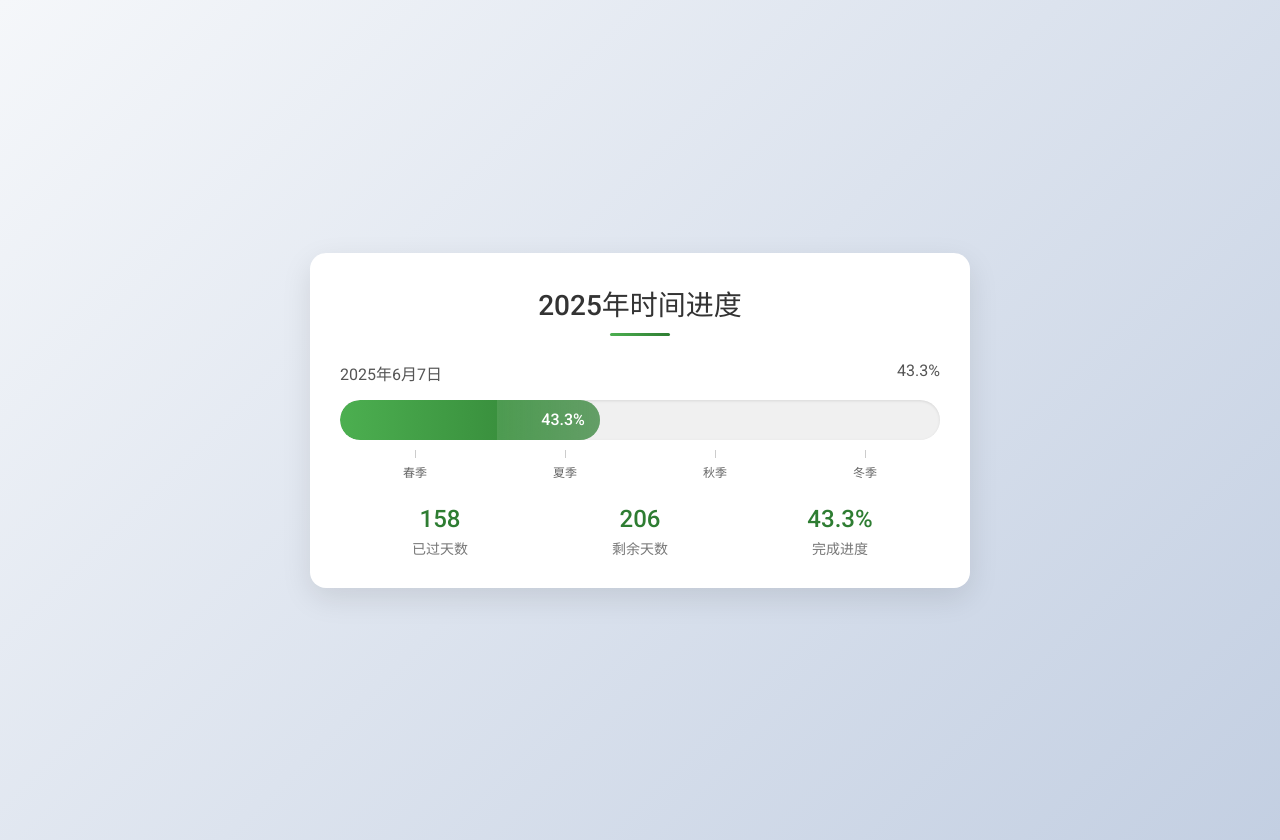
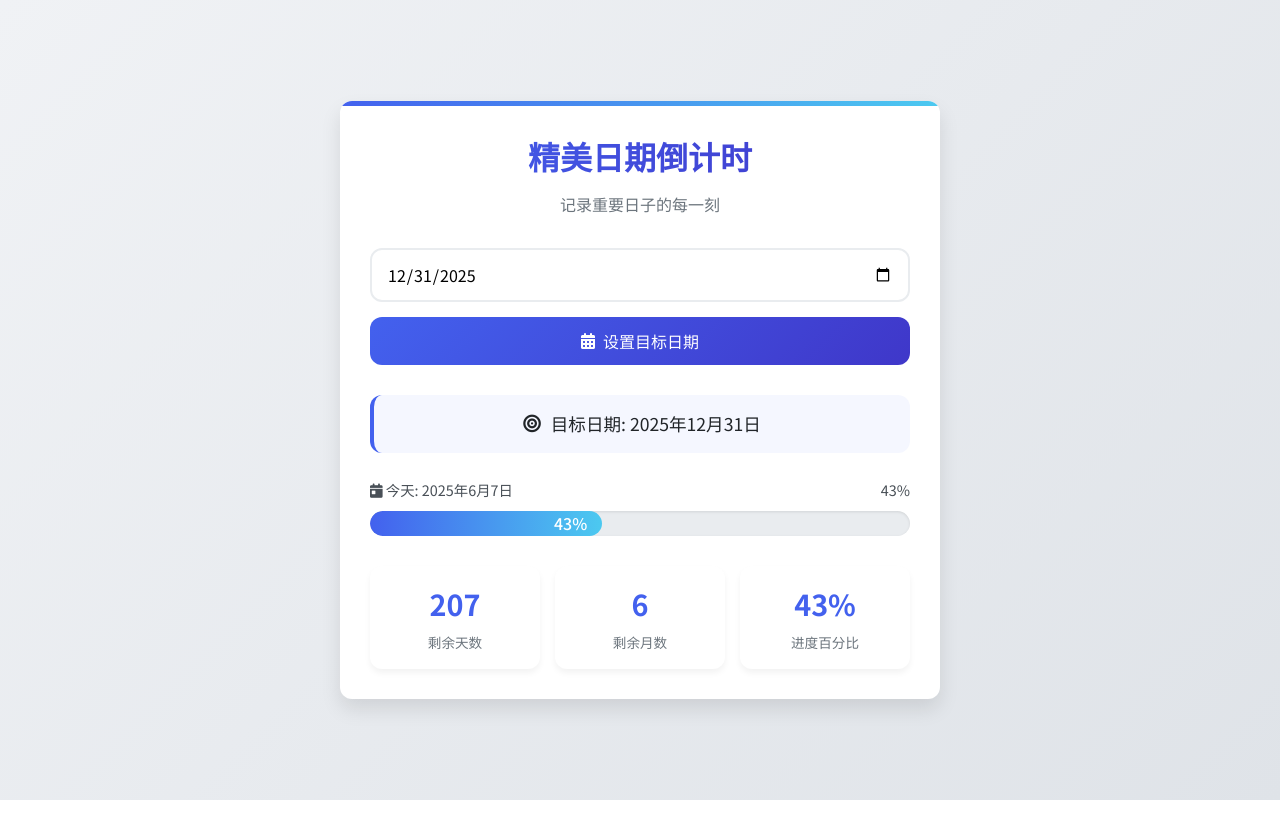
Before and after one commit to Crimater/yiers, a plain HTML site: page index.html in a window 1280 px wide. After the commit the page ends 800 px from the top, so only its background shows below. Drawn offline with Linux system fonts and the light colour scheme.

Commit message:
Add files via upload

```diff
--- a/index.html
+++ b/index.html
@@ -3,66 +3,162 @@
 <head>
     <meta charset="UTF-8">
     <meta name="viewport" content="width=device-width, initial-scale=1.0">
-    <title>2025年时间进度</title>
-    <link href="https://fonts.googleapis.com/css2?family=Roboto:wght@300;400;500&display=swap" rel="stylesheet">
+    <title>精美日期倒计时</title>
+    <link href="https://fonts.googleapis.com/css2?family=Noto+Sans+SC:wght@300;400;500;700&display=swap" rel="stylesheet">
+    <link rel="stylesheet" href="https://cdnjs.cloudflare.com/ajax/libs/font-awesome/6.0.0-beta3/css/all.min.css">
     <style>
+        :root {
+            --primary-color: #4361ee;
+            --secondary-color: #3f37c9;
+            --success-color: #4cc9f0;
+            --danger-color: #f72585;
+            --warning-color: #f8961e;
+            --light-color: #f8f9fa;
+            --dark-color: #212529;
+            --border-radius: 12px;
+            --box-shadow: 0 10px 20px rgba(0, 0, 0, 0.1);
+            --transition: all 0.3s cubic-bezier(0.25, 0.8, 0.25, 1);
+        }
+
+        * {
+            box-sizing: border-box;
+            margin: 0;
+            padding: 0;
+        }
+
         body {
-            background: linear-gradient(135deg, #f5f7fa 0%, #c3cfe2 100%);
+            background: linear-gradient(135deg, #f0f2f5 0%, #dfe3e8 100%);
             min-height: 100vh;
             display: flex;
             justify-content: center;
             align-items: center;
-            font-family: 'Roboto', 'PingFang SC', 'Microsoft YaHei', sans-serif;
-            margin: 0;
+            font-family: 'Noto Sans SC', sans-serif;
             padding: 20px;
+            color: var(--dark-color);
+            line-height: 1.6;
         }
 
-        .progress-card {
-            background: white;
-            border-radius: 16px;
-            box-shadow: 0 10px 30px rgba(0, 0, 0, 0.1);
-            padding: 30px;
+        .countdown-container {
             width: 100%;
             max-width: 600px;
-            transition: all 0.3s ease;
         }
 
-        .progress-card:hover {
-            transform: translateY(-5px);
-            box-shadow: 0 15px 35px rgba(0, 0, 0, 0.15);
+        .countdown-card {
+            background: white;
+            border-radius: var(--border-radius);
+            box-shadow: var(--box-shadow);
+            padding: 30px;
+            position: relative;
+            overflow: hidden;
         }
 
-        .year-title {
-            text-align: center;
-            font-size: 28px;
-            margin-bottom: 25px;
-            color: #333;
-            font-weight: 500;
-            position: relative;
+        .countdown-card::before {
+            content: '';
+            position: absolute;
+            top: 0;
+            left: 0;
+            width: 100%;
+            height: 5px;
+            background: linear-gradient(90deg, var(--primary-color), var(--success-color));
         }
 
-        .year-title::after {
-            content: "";
-            display: block;
-            width: 60px;
-            height: 3px;
-            background: linear-gradient(90deg, #4CAF50, #2E7D32);
-            margin: 10px auto 0;
-            border-radius: 3px;
+        .header {
+            text-align: center;
+            margin-bottom: 30px;
+        }
+
+        .title {
+            font-size: 2rem;
+            font-weight: 700;
+            margin-bottom: 10px;
+            background: linear-gradient(90deg, var(--primary-color), var(--secondary-color));
+            -webkit-background-clip: text;
+            background-clip: text;
+            color: transparent;
+        }
+
+        .subtitle {
+            font-size: 1rem;
+            color: #6c757d;
+            margin-bottom: 20px;
+        }
+
+        .date-picker-container {
+            display: flex;
+            flex-direction: column;
+            gap: 15px;
+            margin-bottom: 30px;
+        }
+
+        .date-input-group {
+            display: flex;
+            gap: 10px;
+            align-items: center;
+        }
+
+        .date-input {
+            flex: 1;
+            padding: 12px 15px;
+            border: 2px solid #e9ecef;
+            border-radius: var(--border-radius);
+            font-size: 1rem;
+            transition: var(--transition);
+            font-family: inherit;
+        }
+
+        .date-input:focus {
+            border-color: var(--primary-color);
+            outline: none;
+            box-shadow: 0 0 0 3px rgba(67, 97, 238, 0.2);
+        }
+
+        .set-date-btn {
+            background: linear-gradient(135deg, var(--primary-color), var(--secondary-color));
+            color: white;
+            border: none;
+            padding: 12px 25px;
+            border-radius: var(--border-radius);
+            font-size: 1rem;
+            font-weight: 500;
+            cursor: pointer;
+            transition: var(--transition);
+            display: flex;
+            align-items: center;
+            justify-content: center;
+            gap: 8px;
+            font-family: inherit;
+        }
+
+        .target-date-display {
+            text-align: center;
+            font-size: 1.1rem;
+            margin: 20px 0;
+            padding: 15px;
+            background: rgba(67, 97, 238, 0.05);
+            border-radius: var(--border-radius);
+            border-left: 4px solid var(--primary-color);
+            display: flex;
+            align-items: center;
+            justify-content: center;
+            gap: 10px;
+        }
+
+        .progress-container {
+            margin: 25px 0;
         }
 
         .progress-info {
             display: flex;
             justify-content: space-between;
-            margin-bottom: 15px;
-            font-size: 16px;
-            color: #555;
+            margin-bottom: 10px;
+            font-size: 0.9rem;
+            color: #495057;
         }
 
         .progress-bar {
-            height: 40px;
-            background-color: #f0f0f0;
-            border-radius: 20px;
+            height: 25px;
+            background-color: #e9ecef;
+            border-radius: 50px;
             overflow: hidden;
             position: relative;
             box-shadow: inset 0 1px 3px rgba(0, 0, 0, 0.1);
@@ -70,179 +166,188 @@
 
         .progress-fill {
             height: 100%;
-            background: linear-gradient(90deg, #4CAF50, #2E7D32);
-            border-radius: 20px;
-            transition: width 1s ease-out;
+            background: linear-gradient(90deg, var(--primary-color), var(--success-color));
+            border-radius: 50px;
+            transition: width 0.6s ease;
             display: flex;
             align-items: center;
             justify-content: flex-end;
             padding-right: 15px;
             color: white;
             font-weight: 500;
-            box-sizing: border-box;
             position: relative;
             overflow: hidden;
+            min-width: 50px;
+            width: 0%;
         }
 
-        .progress-fill::after {
-            content: "";
-            position: absolute;
-            top: 0;
-            left: 0;
-            right: 0;
-            bottom: 0;
-            background: linear-gradient(
-                90deg,
-                rgba(255, 255, 255, 0.1) 0%,
-                rgba(255, 255, 255, 0.3) 50%,
-                rgba(255, 255, 255, 0.1) 100%
-            );
-            animation: shimmer 2s infinite;
+        .stats-container {
+            display: grid;
+            grid-template-columns: repeat(auto-fit, minmax(120px, 1fr));
+            gap: 15px;
+            margin-top: 30px;
         }
 
-        @keyframes shimmer {
-            0% { transform: translateX(-100%); }
-            100% { transform: translateX(100%); }
+        .stat-card {
+            background: white;
+            border-radius: var(--border-radius);
+            padding: 15px;
+            text-align: center;
+            box-shadow: 0 4px 6px rgba(0, 0, 0, 0.05);
         }
 
-        .progress-details {
-            margin-top: 25px;
-            display: flex;
-            justify-content: space-around;
-            text-align: center;
+        .stat-value {
+            font-size: 1.8rem;
+            font-weight: 700;
+            margin-bottom: 5px;
+            color: var(--primary-color);
         }
 
-        .detail-item {
-            flex: 1;
+        .stat-label {
+            font-size: 0.85rem;
+            color: #6c757d;
         }
 
-        .detail-value {
-            font-size: 24px;
-            font-weight: 500;
-            color: #2E7D32;
-            margin-bottom: 5px;
-        }
-
-        .detail-label {
-            font-size: 14px;
-            color: #777;
-        }
-
-        .season-markers {
-            display: flex;
-            justify-content: space-between;
-            margin-top: 10px;
-            font-size: 12px;
-            color: #666;
-        }
-
-        .marker {
-            position: relative;
-            text-align: center;
-            flex: 1;
-        }
-
-        .marker::before {
-            content: "";
-            display: block;
-            width: 1px;
-            height: 8px;
-            background: #ccc;
-            margin: 0 auto 5px;
-        }
-
-        @media (max-width: 480px) {
-            .progress-card {
+        @media (max-width: 576px) {
+            .countdown-card {
                 padding: 20px;
             }
 
-            .year-title {
-                font-size: 24px;
+            .title {
+                font-size: 1.5rem;
             }
 
-            .progress-details {
+            .date-input-group {
                 flex-direction: column;
-                gap: 15px;
+            }
+
+            .set-date-btn {
+                width: 100%;
+            }
+
+            .stats-container {
+                grid-template-columns: 1fr;
             }
         }
     </style>
 </head>
 <body>
-    <div class="progress-card">
-        <div class="year-title">2025年时间进度</div>
+    <div class="countdown-container">
+        <div class="countdown-card">
+            <div class="header">
+                <h1 class="title">精美日期倒计时</h1>
+                <p class="subtitle">记录重要日子的每一刻</p>
+            </div>
 
+            <div class="date-picker-container">
+                <div class="date-input-group">
+                    <input type="date" id="target-date" class="date-input" value="2025-12-31">
+                </div>
+                <button id="set-date" class="set-date-btn">
+                    <i class="fas fa-calendar-alt"></i>
+                    设置目标日期
+                </button>
+            </div>
+
+            <div id="target-display" class="target-date-display">
+                <i class="fas fa-bullseye"></i> 目标日期: 2025年12月31日
+            </div>
+
+            <div class="progress-container">
                 <div class="progress-info">
-            <span id="current-date">2025年1月1日</span>
+                    <span id="current-date"><i class="fas fa-calendar-day"></i> 今天: 2025年6月7日</span>
                     <span id="progress-percent">0%</span>
                 </div>
-
                 <div class="progress-bar">
-            <div class="progress-fill" id="progress-fill" style="width: 0%;">0%</div>
+                    <div class="progress-fill" id="progress-fill">0%</div>
+                </div>
             </div>
 
-        <div class="season-markers">
-            <div class="marker">春季</div>
-            <div class="marker">夏季</div>
-            <div class="marker">秋季</div>
-            <div class="marker">冬季</div>
+            <div class="stats-container">
+                <div class="stat-card">
+                    <div class="stat-value" id="remaining-days">208</div>
+                    <div class="stat-label">剩余天数</div>
                 </div>
-
-        <div class="progress-details">
-            <div class="detail-item">
-                <div class="detail-value" id="passed-days">0</div>
-                <div class="detail-label">已过天数</div>
+                <div class="stat-card">
+                    <div class="stat-value" id="remaining-months">6</div>
+                    <div class="stat-label">剩余月数</div>
                 </div>
-            <div class="detail-item">
-                <div class="detail-value" id="remaining-days">365</div>
-                <div class="detail-label">剩余天数</div>
+                <div class="stat-card">
+                    <div class="stat-value" id="progress-percent-big">0%</div>
+                    <div class="stat-label">进度百分比</div>
                 </div>
-            <div class="detail-item">
-                <div class="detail-value" id="progress-percent-big">0%</div>
-                <div class="detail-label">完成进度</div>
             </div>
         </div>
     </div>
 
     <script>
-        function updateProgress() {
-            // 获取2025年的第一天和最后一天
-            const startDate = new Date(2025, 0, 1);  // 2025年1月1日
-            const endDate = new Date(2025, 11, 31);   // 2025年12月31日
-            const today = new Date();
+        // 默认目标日期设置为2025年12月31日
+        let targetDate = new Date(2025, 11, 31);
+        document.getElementById('target-date').valueAsDate = targetDate;
 
-            // 如果当前不是2025年，则使用2025年的最后一天来计算
-            const currentDate = today.getFullYear() === 2025 ? today : endDate;
+        // 使用固定日期测试 (2025年6月7日)
+        const today = new Date(2025, 5, 7);
+        // 实际使用时请使用下面这行
+        // const today = new Date();
 
-            // 计算总天数
-            const totalDays = (endDate - startDate) / (1000 * 60 * 60 * 24) + 1;
+        function updateCountdown() {
+            const timeDiff = targetDate - today;
+            const isExpired = timeDiff <= 0;
+            const progressFill = document.getElementById('progress-fill');
 
-            // 计算已过天数
-            const passedDays = (currentDate - startDate) / (1000 * 60 * 60 * 24) + 1;
-            const remainingDays = totalDays - passedDays;
+            // 更新当前日期显示
+            document.getElementById('current-date').innerHTML = `<i class="fas fa-calendar-day"></i> 今天: ${formatDate(today)}`;
 
-            // 计算百分比
-            const percent = Math.round((passedDays / totalDays) * 100 * 10) / 10; // 保留一位小数
+            // 计算剩余天数
+            const remainingDays = Math.ceil(timeDiff / (1000 * 60 * 60 * 24));
 
-            // 格式化日期
-            const formattedDate = `2025年${currentDate.getMonth() + 1}月${currentDate.getDate()}日`;
+            // 计算剩余月数
+            let remainingMonths = (targetDate.getFullYear() - today.getFullYear()) * 12
+                               + (targetDate.getMonth() - today.getMonth());
+            if (today.getDate() > targetDate.getDate()) {
+                remainingMonths--;
+            }
+            remainingMonths = Math.max(0, remainingMonths);
+
+            // 计算百分比 (基于从今天到目标日期的天数)
+            // 这里简化计算，使用固定的一年天数作为基准
+            const percent = Math.min(100, Math.round((1 - remainingDays/365) * 100));
 
             // 更新显示
-            document.getElementById('current-date').textContent = formattedDate;
             document.getElementById('progress-percent').textContent = `${percent}%`;
-            document.getElementById('progress-fill').style.width = `${percent}%`;
-            document.getElementById('progress-fill').textContent = `${percent}%`;
-            document.getElementById('passed-days').textContent = Math.floor(passedDays);
-            document.getElementById('remaining-days').textContent = Math.floor(remainingDays);
+            progressFill.style.width = `${percent}%`;
+            progressFill.textContent = `${percent}%`;
+            document.getElementById('remaining-days').textContent = remainingDays;
+            document.getElementById('remaining-months').textContent = remainingMonths;
             document.getElementById('progress-percent-big').textContent = `${percent}%`;
+            document.getElementById('target-display').innerHTML = `
+                <i class="fas fa-bullseye"></i> 目标日期: ${formatDate(targetDate)}
+            `;
         }
 
+        function formatDate(date) {
+            const year = date.getFullYear();
+            const month = date.getMonth() + 1;
+            const day = date.getDate();
+            return `${year}年${month}月${day}日`;
+        }
+
+        // 设置目标日期
+        document.getElementById('set-date').addEventListener('click', function() {
+            const inputDate = document.getElementById('target-date').valueAsDate;
+            if (inputDate) {
+                targetDate = inputDate;
+                updateCountdown();
+            } else {
+                alert('请选择有效的日期');
+            }
+        });
+
         // 页面加载时更新
-        updateProgress();
+        updateCountdown();
 
-        // 如果是2025年，每天更新一次
-        if (new Date().getFullYear() === 2025) {
-            setInterval(updateProgress, 86400000); // 24小时更新一次
-        }
+        // 每天更新一次
+        setInterval(updateCountdown, 86400000);
     </script>
 </body>
 </html>
```
Lines whose indentation alone changed are shown as unchanged.
